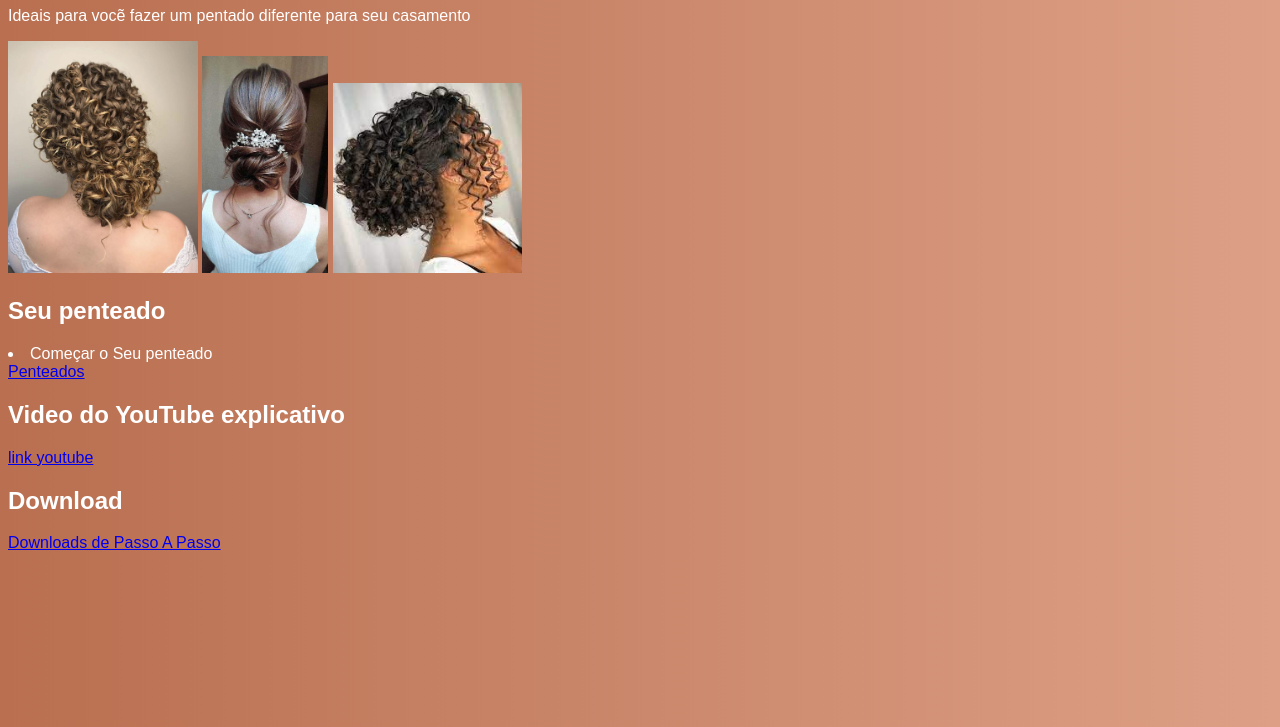
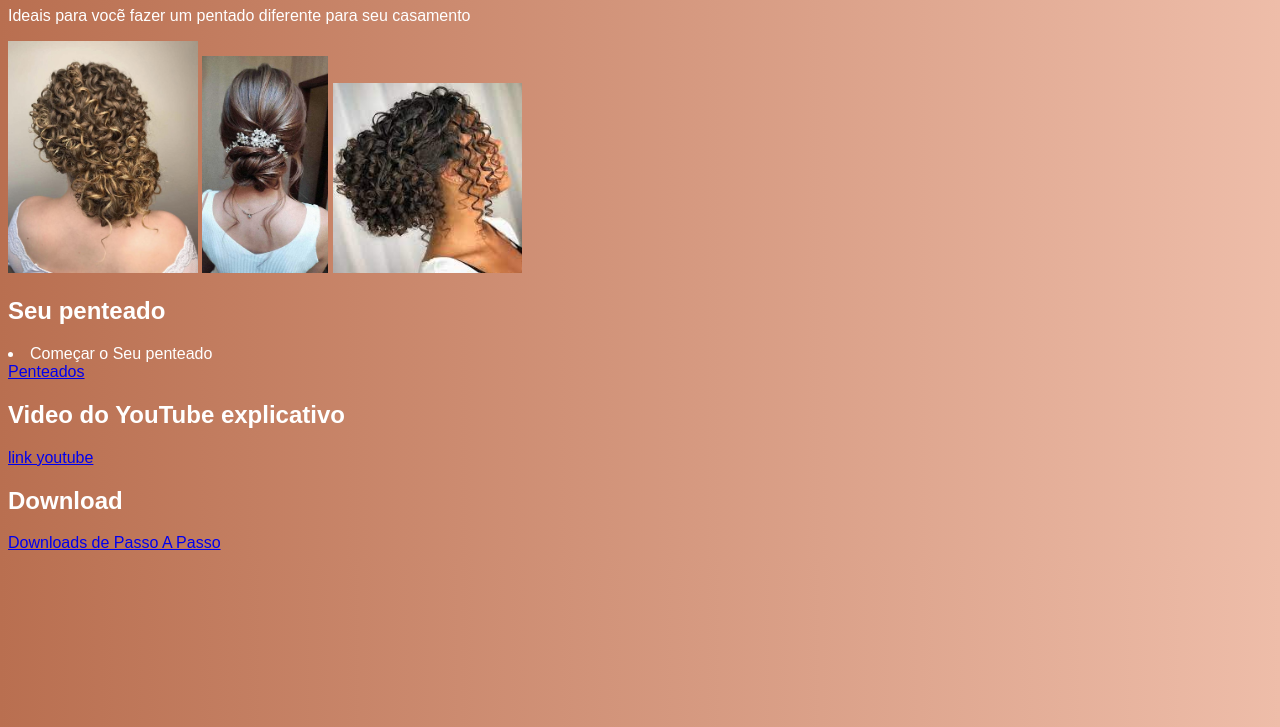
Before and after one commit to liviasouz1/site2024, a plain HTML site: page index.html in a window 1280 px wide. Shown: the part 73-800 px from the top of the page. Drawn offline with Linux system fonts and the light colour scheme.

Commit message:
Add files via upload

```diff
--- a/style.css
+++ b/style.css
@@ -1,7 +1,7 @@
 @charset "UTF-8";
 body
 {
-background-image: linear-gradient(to right, #b96f50,#dda086);
+background-image: linear-gradient(to right, #b96f50,#eebda9);
 color: rgb(255, 255, 255);
 font-size: 12pts;
 font-family: Arial;
```
